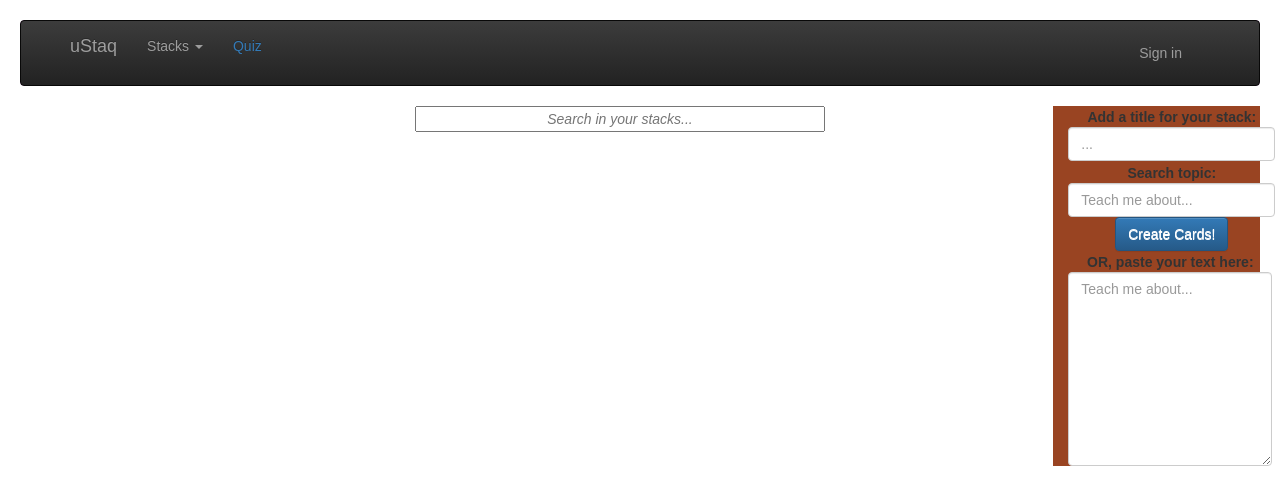
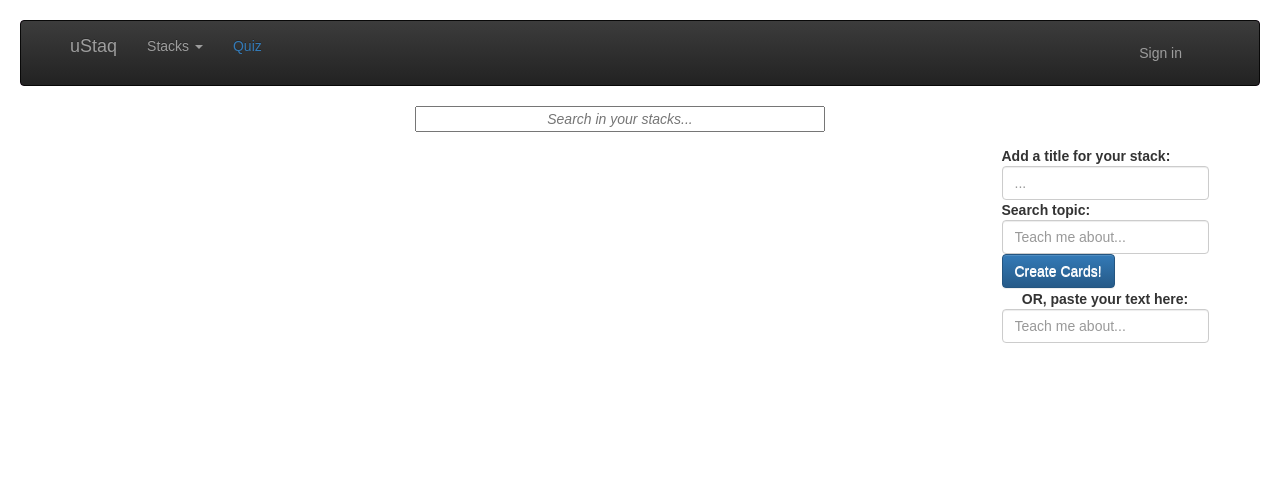
Before and after one commit to quhairfoir/uStaq-client, a React (Create React App) app: page /stacks in a window 1280 px wide. Shown: the top 504 px of the page. Built offline with nearby package versions, Linux system fonts and the light colour scheme; a web font is replaced by a local one.

Commit message:
changed the form

```diff
--- a/src/components/Create.jsx
+++ b/src/components/Create.jsx
@@ -8,6 +8,7 @@ import Col from "react-bootstrap/lib/Col";
 import Button from "react-bootstrap/lib/Button";
 import Row from "react-bootstrap/lib/Row";
 import FormControl from "react-bootstrap/lib/FormControl";
+import '../styles/Edit.css'
 
 class Create extends Component {
   constructor(props) {
@@ -38,30 +39,34 @@ class Create extends Component {
     return (
       <div>
         <Form inline onSubmit={this.onSubmit}>
-          <FormGroup controlId="formInlineUrl">
-            <ControlLabel>Add a title for your stack:</ControlLabel>{" "}
+          <FormGroup controlId="formInlineUrl" className="create-form">
+            <ControlLabel className="add-title">Add a title for your stack:</ControlLabel>{" "}
               <FormControl
+                className="add-title"
                 name="title"
                 placeholder="..."
               />{" "}
-            <ControlLabel>Search topic:</ControlLabel>{" "}
+            <ControlLabel className="add-title">Search topic:</ControlLabel>{" "}
             <FormControl
+              className="add-title"
               name="wikiQuery"
               placeholder="Teach me about..."
             />{" "}
-            <Button className="btn btn-primary" type="submit">
+            <br />
+            <Button className="btn btn-primary add-title" type="submit">
               Create Cards!{" "}
             </Button>
           </FormGroup>
-          <br />
           <FormGroup controlId="formControlsTextarea">
             <ControlLabel>OR, paste your text here:</ControlLabel>
             <br />
+            <FormGroup>
             <FormControl
-              componentClass="textarea"
-              name="textBox"
+              type="text"
               placeholder="Teach me about..."
-              rows="9" />
+              />
+            </FormGroup>
+
           </FormGroup>
         </Form>
       </div>
--- a/src/components/ViewOrCreateStacks.jsx
+++ b/src/components/ViewOrCreateStacks.jsx
@@ -31,10 +31,10 @@ class ViewOrCreateStacks extends Component {
     }
     else {
       return (<div className="row">
-        <div className="col-sm-10">
+        <div className="col-sm-9">
           <Stacks stacks={this.props.stacks} toggleEdit={this.togglePageMode} />
         </div>
-        <div className="col-sm-2" style={{background: '#942'}}>
+        <div className="col-sm-3">
           <Create handleSubmitStack={this.props.handleSubmitStack} toggleEdit={this.togglePageMode} />
         </div>
       </div>)
--- a/src/styles/Edit.css
+++ b/src/styles/Edit.css
@@ -6,3 +6,12 @@
 .list-group li:hover {
   color: #337ab7;
 }
+
+.create-form {
+  margin-top: 40px;
+}
+
+.add-title {
+  display: flex;
+
+}
```
Also changed, not shown: 1 other file (tests, documents, lock files or other folders).
